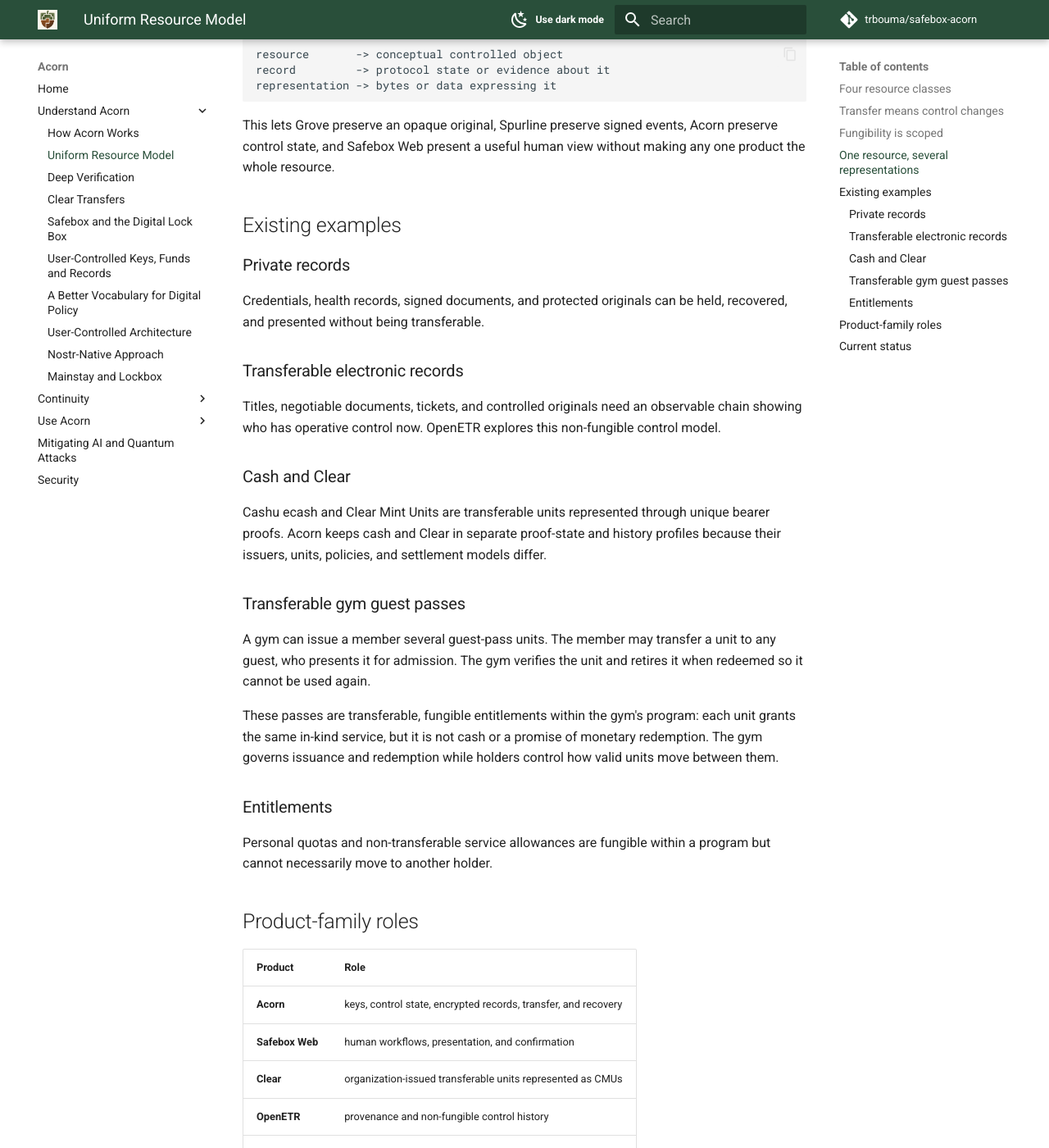
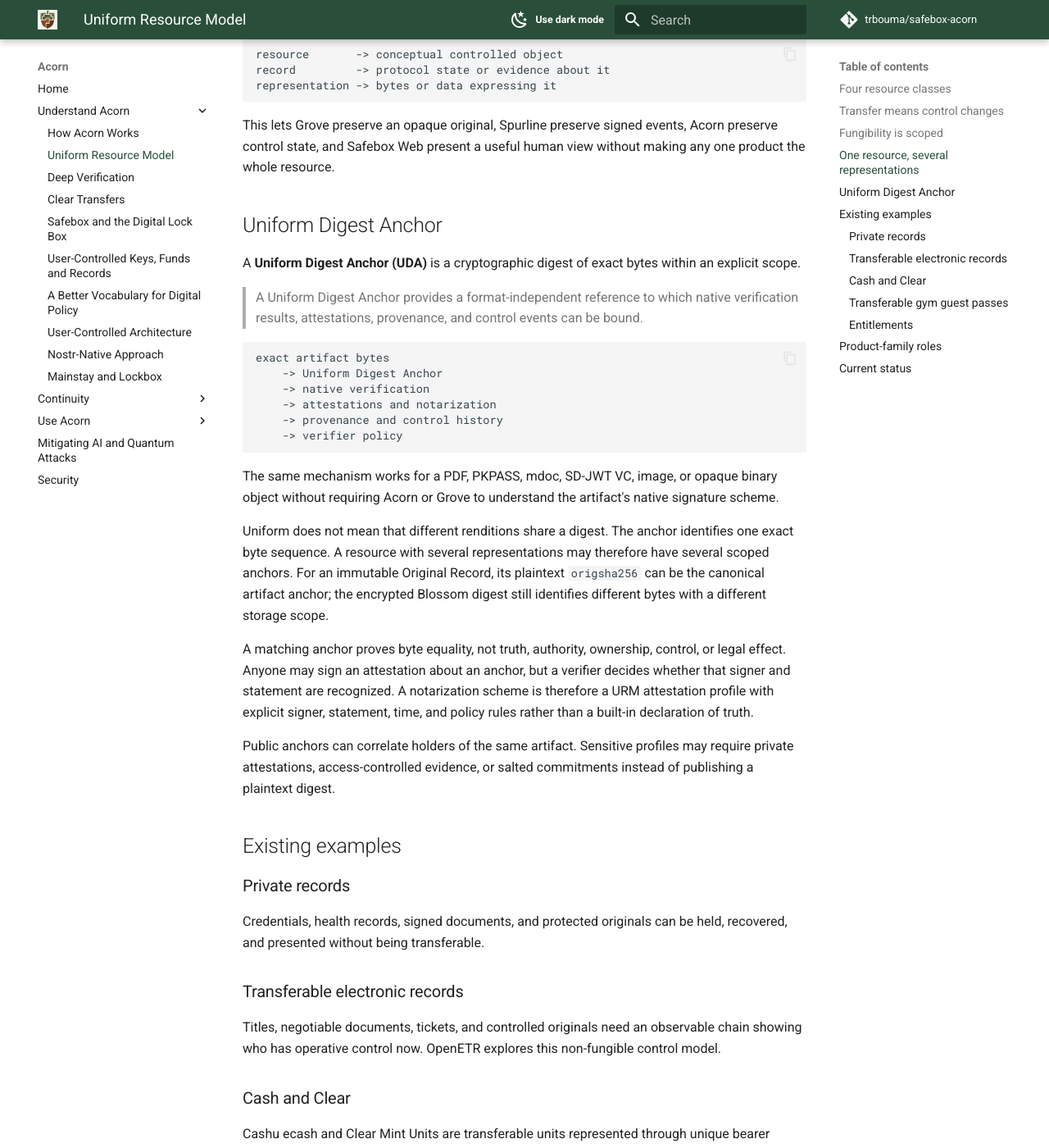
Before and after one commit to trbouma/safebox-acorn, an MkDocs documentation site: the page built from website/uniform-resource-model.md, in a window 1280 px wide and 1400 px high, scrolled down 1893 px. Shown: the whole window at 82% size. Built offline with MkDocs 1.6.1 and Material for MkDocs 9.7.7, drawn with Linux system fonts in a browser that asks for light colours; comment, search, counter and statistics services are not loaded.

````diff
--- a/website/uniform-resource-model.md
+++ b/website/uniform-resource-model.md
@@ -98,6 +98,45 @@
 Acorn preserve control state, and Safebox Web present a useful human view
 without making any one product the whole resource.
 
+## Uniform Digest Anchor
+
+A **Uniform Digest Anchor (UDA)** is a cryptographic digest of exact bytes
+within an explicit scope.
+
+> A Uniform Digest Anchor provides a format-independent reference to which
+> native verification results, attestations, provenance, and control events
+> can be bound.
+
+```text
+exact artifact bytes
+    -> Uniform Digest Anchor
+    -> native verification
+    -> attestations and notarization
+    -> provenance and control history
+    -> verifier policy
+```
+
+The same mechanism works for a PDF, PKPASS, mdoc, SD-JWT VC, image, or opaque
+binary object without requiring Acorn or Grove to understand the artifact's
+native signature scheme.
+
+Uniform does not mean that different renditions share a digest. The anchor
+identifies one exact byte sequence. A resource with several representations may
+therefore have several scoped anchors. For an immutable Original Record, its
+plaintext `origsha256` can be the canonical artifact anchor; the encrypted
+Blossom digest still identifies different bytes with a different storage
+scope.
+
+A matching anchor proves byte equality, not truth, authority, ownership,
+control, or legal effect. Anyone may sign an attestation about an anchor, but a
+verifier decides whether that signer and statement are recognized. A
+notarization scheme is therefore a URM attestation profile with explicit signer,
+statement, time, and policy rules rather than a built-in declaration of truth.
+
+Public anchors can correlate holders of the same artifact. Sensitive profiles
+may require private attestations, access-controlled evidence, or salted
+commitments instead of publishing a plaintext digest.
+
 ## Existing examples
 
 ### Private records
````
Also changed, not shown: docs/ORIGINAL-RECORD-VERIFICATION-ANCHOR-DESIGN.md (+5 -3 lines), docs/UNIFORM-RESOURCE-MODEL-DESIGN-NOTE.md (+79 -3 lines), website/deep-verification.md (+7 -1 lines), 3 other files.
